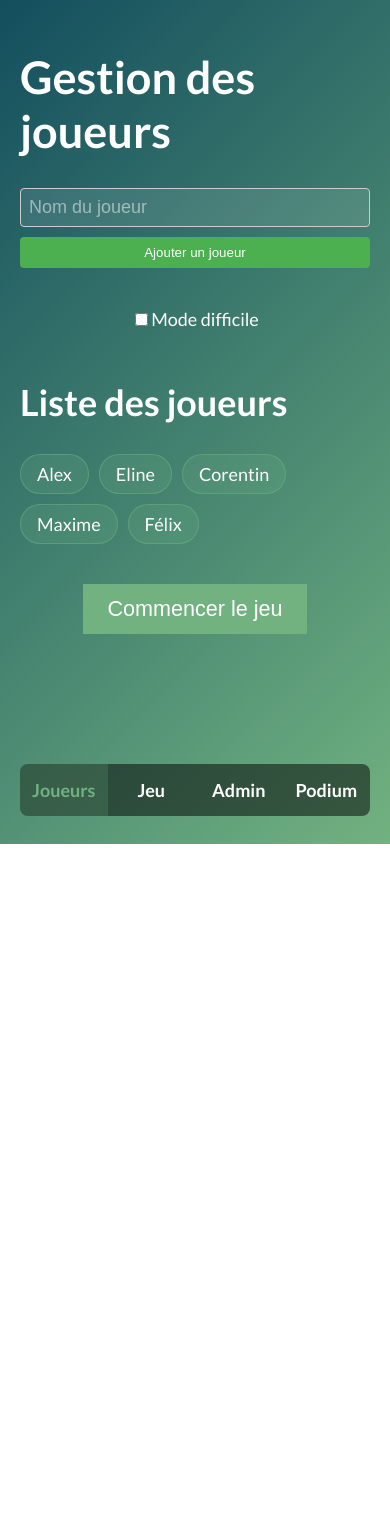
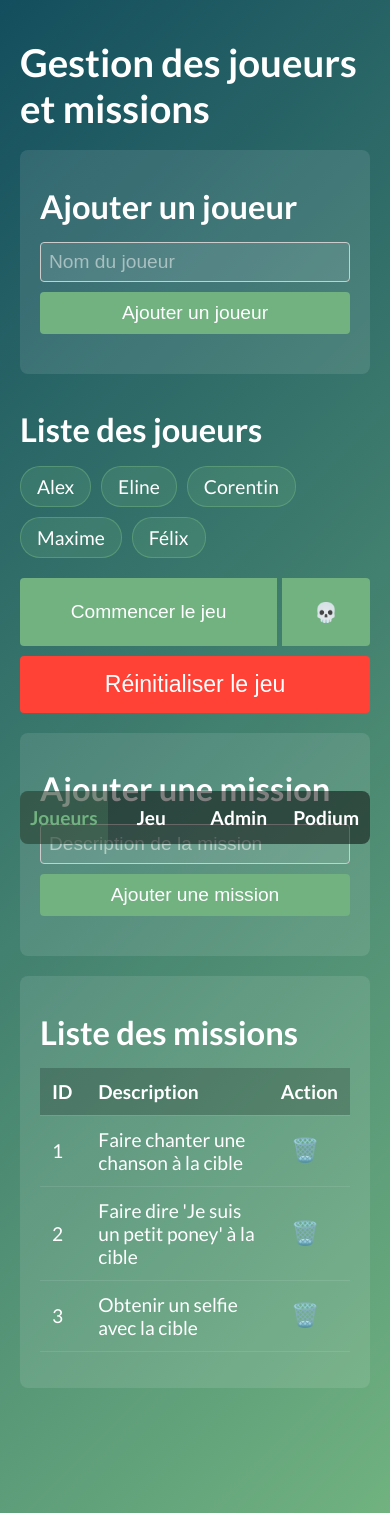
Before and after one commit to AlexandreGaultier/killer-game, a Vue app: page / in a window 390 px wide. Before the commit the page ends 844 px from the top, so only its background shows below. Built offline with nearby package versions, Linux system fonts and the light colour scheme.

Commit message:
refacto of SetupView + fix a lot of files linked to it + work on mobile display

```diff
--- a/src/App.vue
+++ b/src/App.vue
@@ -40,10 +40,25 @@ body {
   margin: 0;
   padding: 0;
   font-family: 'Lato', sans-serif;
-  font-size: 18px;
+  font-size: 1.2em;
   background: linear-gradient(135deg, var(--secondary-color) 0%, var(--primary-color) 100%);
   color: var(--text-color);
   min-height: 100vh;
+}
+
+h1 {
+  font-size: 2.5em;
+  margin: 0.5em 0;
+}
+
+h2 {
+  font-size: 2em;
+  margin: 0.5em 0;
+}
+
+h3 {
+  font-size: 1.5em;
+  margin: 0.5em 0;
 }
 
 #container {
@@ -82,10 +97,6 @@ body {
   color: var(--primary-color);
 }
 
-h1 { font-size: 2.5em; }
-h2 { font-size: 2em; }
-h3 { font-size: 1.5em; }
-
 button {
   background-color: var(--primary-color);
   color: var(--text-color);
@@ -118,6 +129,22 @@ input::placeholder {
     justify-content: space-between;
   }
 
+  body {
+    font-size: 1.2em;
+  }
+
+  h1 {
+    font-size: 2em;
+  }
+
+  h2 {
+    font-size: 1.7em;
+  }
+
+  h3 {
+    font-size: 1.3em;
+  }
+
   .navbar {
     position: sticky;
     bottom: 0;
--- a/src/components/MissionInput.vue
+++ b/src/components/MissionInput.vue
@@ -47,25 +47,24 @@ export default defineComponent({
 }
 
 .input-container button {
-  padding: 8px 16px;
-  background-color: #4CAF50;
-  color: white;
+  padding: 12px 24px;
+  font-size: 1.2em;
+  background-color: var(--primary-color);
+  color: var(--text-color);
   border: none;
   border-radius: 4px;
   cursor: pointer;
+  transition: background-color 0.3s ease;
 }
 
 .input-container button:hover {
-  background-color: #45a049;
+  background-color: #5a8f66;
 }
 
-@media (min-width: 768px) {
-  .input-container {
-    flex-direction: row;
-  }
-
-  .input-container input {
-    flex-grow: 1;
+@media (max-width: 768px) {
+  .input-container button {
+    font-size: 1em;
+    padding: 10px 20px;
   }
 }
 </style>
--- a/src/components/MissionList.vue
+++ b/src/components/MissionList.vue
@@ -1,6 +1,5 @@
 <template>
     <div class="mission-list">
-      <h2>Liste des missions</h2>
       <table>
         <thead>
           <tr>
@@ -14,7 +13,7 @@
             <td>{{ mission.id }}</td>
             <td>{{ mission.description }}</td>
             <td>
-              <button @click="deleteMission(mission.id)" class="delete-button">Supprimer</button>
+              <button @click="deleteMission(mission.id)" class="delete-button" title="Supprimer">🗑️</button>
             </td>
           </tr>
         </tbody>
@@ -59,15 +58,23 @@
   }
 
   .delete-button {
-    background-color: #ff4136;
-    color: white;
+    background-color: transparent;
+    color: var(--text-color);
     border: none;
     padding: 5px 10px;
     border-radius: 4px;
     cursor: pointer;
+    font-size: 1.5em;
+    transition: transform 0.2s ease;
   }
 
   .delete-button:hover {
-    background-color: #d0342b;
+    transform: scale(1.1);
+  }
+
+  @media (max-width: 768px) {
+    .delete-button {
+      font-size: 1.2em;
+    }
   }
   </style>
--- a/src/components/PlayerInput.vue
+++ b/src/components/PlayerInput.vue
@@ -47,25 +47,24 @@ export default defineComponent({
 }
 
 .input-container button {
-  padding: 8px 16px;
-  background-color: #4CAF50;
-  color: white;
+  padding: 12px 24px;
+  font-size: 1.2em;
+  background-color: var(--primary-color);
+  color: var(--text-color);
   border: none;
   border-radius: 4px;
   cursor: pointer;
+  transition: background-color 0.3s ease;
 }
 
 .input-container button:hover {
-  background-color: #45a049;
+  background-color: #5a8f66;
 }
 
-@media (min-width: 768px) {
-  .input-container {
-    flex-direction: row;
-  }
-
-  .input-container input {
-    flex-grow: 1;
+@media (max-width: 768px) {
+  .input-container button {
+    font-size: 1em;
+    padding: 10px 20px;
   }
 }
 </style>
--- a/src/components/ResetButton.vue
+++ b/src/components/ResetButton.vue
@@ -1,8 +1,5 @@
 <template>
-    <div class="reset-container">
-      <h2>Réinitialiser le jeu</h2>
-      <button @click="resetGame" class="reset-button">Réinitialiser</button>
-    </div>
+    <button @click="resetGame" class="reset-button">Réinitialiser le jeu</button>
 </template>
 
 <script lang="ts">
@@ -33,13 +30,21 @@
 background-color: #ff4136;
 color: white;
 border: none;
-    padding: 10px 20px;
+padding: 12px 24px;
 border-radius: 4px;
 cursor: pointer;
-    font-size: 16px;
+font-size: 1.2em;
+transition: background-color 0.3s ease;
 }
 
 .reset-button:hover {
 background-color: #d0342b;
 }
+
+@media (max-width: 768px) {
+  .reset-button {
+    width: 100%;
+    padding: 15px 24px;
+  }
+}
 </style>
--- a/src/views/AdminView.vue
+++ b/src/views/AdminView.vue
@@ -2,6 +2,7 @@
   <div class="admin-view">
     <h1>Administration</h1>
     <div class="card">
+      <h2>Réinitialiser le jeu</h2>
       <ResetButton />
     </div>
     <div class="card">
--- a/src/views/SetupView.vue
+++ b/src/views/SetupView.vue
@@ -1,27 +1,47 @@
 <template>
-    <div class="setup-view">
-      <h1>Gestion des joueurs</h1>
-      <div class="card">
-        <PlayerInput />
+  <div class="setup-view">
+    <h1>Gestion des joueurs et missions</h1>
+    <div class="card">
+      <h2>Ajouter un joueur</h2>
+      <PlayerInput />
+    </div>
+    <PlayerList />
+    <div class="game-controls">
+      <div class="start-controls">
+        <button @click="startGame" class="start-button">Commencer le jeu</button>
+        <div class="mode-selection">
+          <input type="checkbox" id="hardMode" v-model="hardMode">
+          <label for="hardMode" title="Mode difficile">💀</label>
+        </div>
       </div>
-      <div class="mode-selection">
-        <input type="checkbox" id="hardMode" v-model="hardMode">
-        <label for="hardMode">Mode difficile</label>
+      <ResetButton class="reset-button" />
+    </div>
+    <div class="card content-card">
+      <h2>Ajouter une mission</h2>
+      <MissionInput />
+    </div>
+    <div class="card content-card">
+      <h2>Liste des missions</h2>
+      <div class="mission-list-container">
+        <MissionList />
       </div>
-      <PlayerList />
-      <button @click="startGame" class="start-button">Commencer le jeu</button>
     </div>
+  </div>
 </template>
 
 <script lang="ts">
-import { ref } from 'vue'
+import { ref, defineComponent } from 'vue'
 import { useRouter } from 'vue-router'
 import { useGameStore } from '../stores/gameStore'
 import PlayerInput from '../components/PlayerInput.vue'
 import PlayerList from '../components/PlayerList.vue'
+import MissionInput from '../components/MissionInput.vue'
+import MissionList from '../components/MissionList.vue'
+import ResetButton from '../components/ResetButton.vue'
 
-export default {
-  components: { PlayerInput, PlayerList },
+export default defineComponent({
+  name: 'SetupView',
+  components: { PlayerInput, PlayerList, MissionInput, MissionList, ResetButton },
   setup() {
     const router = useRouter()
     const gameStore = useGameStore()
@@ -35,7 +55,7 @@ export default {
 
     return { startGame, hardMode }
   }
-}
+})
 </script>
 
 <style scoped>
@@ -43,21 +63,123 @@ export default {
   display: flex;
   flex-direction: column;
   align-items: center;
+  max-width: 600px;
+  margin: 0 auto;
 }
 
 .card {
   width: 100%;
-  max-width: 400px;
+  background-color: rgba(255, 255, 255, 0.1);
+  border-radius: 8px;
+  padding: 20px;
+  margin-bottom: 20px;
+  box-sizing: border-box;
+}
+
+.content-card {
+  margin-left: 10px;
+  margin-right: 10px;
+}
+
+.game-controls {
+  display: flex;
+  flex-direction: column;
+  align-items: center;
+  width: 100%;
   margin-bottom: 20px;
 }
 
+.start-controls {
+  display: flex;
+  width: 100%;
+  margin-bottom: 10px;
+}
+
 .start-button {
-  margin-top: 20px;
+  flex-grow: 1;
   font-size: 1.2em;
   padding: 12px 24px;
+  background-color: var(--primary-color);
+  color: var(--text-color);
+  border: none;
+  border-radius: 4px 0 0 4px;
+  cursor: pointer;
+  transition: background-color 0.3s ease;
+}
+
+.start-button:hover {
+  background-color: #5a8f66;
 }
 
 .mode-selection {
-  margin-bottom: 20px;
+  display: flex;
+  align-items: center;
+  margin-left: 5px;
+}
+
+.mode-selection input[type="checkbox"] {
+  display: none;
+}
+
+.mode-selection label {
+  display: flex;
+  align-items: center;
+  justify-content: center;
+  width: 48px;
+  height: 48px;
+  background-color: var(--primary-color);
+  color: var(--text-color);
+  border-radius: 0 4px 4px 0;
+  cursor: pointer;
+  transition: background-color 0.3s ease;
+  font-size: 1.5em;
+}
+
+.mode-selection input[type="checkbox"]:checked + label {
+  background-color: #5a8f66;
+}
+
+.mission-list-container {
+  max-height: 300px;
+  overflow-y: auto;
+}
+
+/* Styles personnalisés pour la barre de défilement de la liste des missions */
+.mission-list-container::-webkit-scrollbar {
+  width: 8px;
+}
+
+.mission-list-container::-webkit-scrollbar-track {
+  background: rgba(255, 255, 255, 0.1);
+  border-radius: 4px;
+}
+
+.mission-list-container::-webkit-scrollbar-thumb {
+  background: var(--primary-color);
+  border-radius: 4px;
+}
+
+.mission-list-container::-webkit-scrollbar-thumb:hover {
+  background: #5a8f66;
+}
+
+@media (min-width: 768px) {
+  .game-controls {
+    flex-direction: row;
+    justify-content: space-between;
+  }
+
+  .start-controls {
+    width: auto;
+    margin-bottom: 0;
+  }
+}
+
+@media (max-width: 768px) {
+  .start-button,
+  .mode-selection label {
+    font-size: 1em;
+    padding: 10px 20px;
+  }
 }
 </style>
```
Lines whose indentation alone changed are shown as unchanged.
